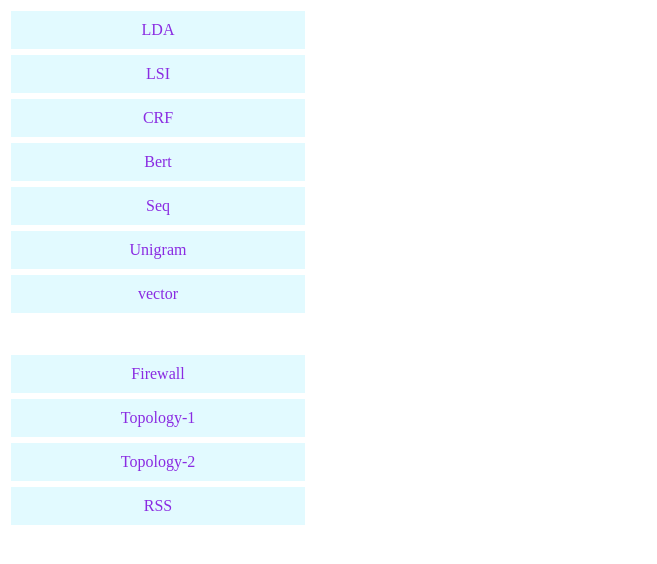
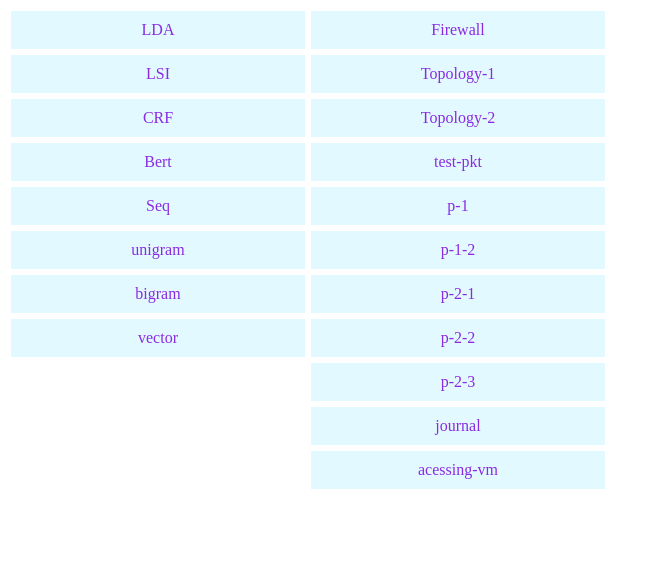
Before and after one commit to satisshhhhhh/txt, a plain HTML site: page index.html in a window 1280 px wide. Shown: the whole page, without its empty margins (0-657 px from the left). Drawn offline with Linux system fonts and the light colour scheme.

Commit message:
Added Uni, Bigram

```diff
--- a/index.html
+++ b/index.html
@@ -21,14 +21,15 @@
       color: blueviolet;
     }
   </style>
-  <body>
+  <body style="display: flex">
     <div class="container">
       <a href="./lda.txt" download="yes">LDA</a>
       <a href="./lsi.txt" download="yes">LSI</a>
       <a href="./crf.txt" download="yes">CRF</a>
       <a href="./bert.txt" download="yes">Bert</a>
       <a href="./sequence.txt" download="yes">Seq</a>
-      <a href="./information.txt" download="yes">Unigram</a>
+      <a href="./unigram.txt" download="yes">unigram</a>
+      <a href="./bigram.txt" download="yes">bigram</a>
       <a href="./vector.txt" download="yes">vector</a>
     </div>
 
@@ -39,7 +40,16 @@
       <a href="./firewall.txt" download="yes">Firewall</a>
       <a href="./topology1.txt" download="yes">Topology-1</a>
       <a href="./topology-2.txt" download="yes">Topology-2</a>
-      <a href="./RSS.txt" download="yes">RSS</a>
+      <a href="./test.pkt" download="yes">test-pkt</a>
+      <a href="./SDN prac 1.pkt" download="yes">p-1</a>
+      <a href="./SDN prac 1 part 2.pkt" download="yes">p-1-2</a>
+      <a href="./SDN Prac 2 part 1.pkt" download="yes">p-2-1</a>
+      <a href="./SDN Prac 2 part 2.pkt" download="yes">p-2-2</a>
+      <a href="./SDN Prac 2 part 3.pkt" download="yes">p-2-3</a>
+      <a href="./SDN Journal.pdf" download="yes">journal</a>
+      <a href="./accessing-virtual-machine-remotely.pdf" download="yes"
+        >acessing-vm</a
+      >
     </div>
   </body>
 </html>
```
Also changed, not shown: bigram.txt (added), unigram.txt (added), 8 other files.
